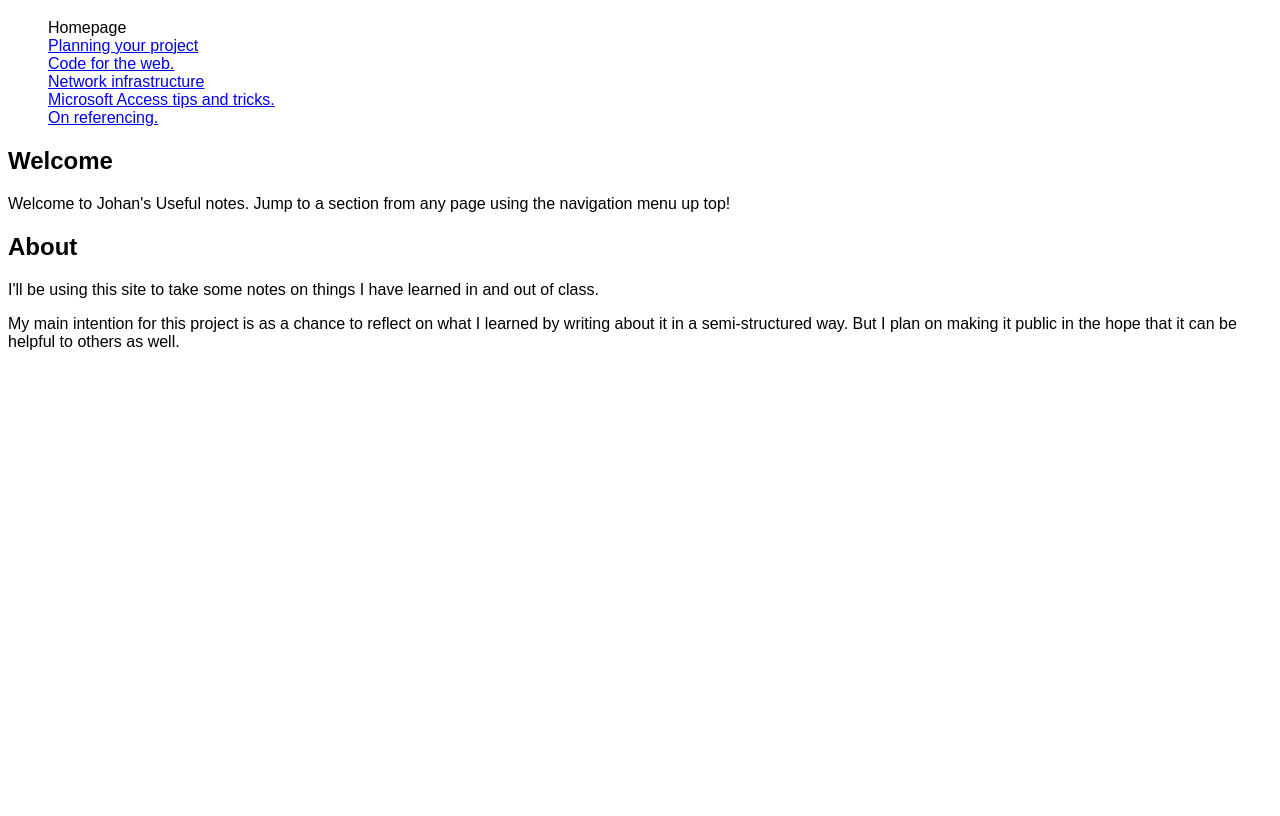
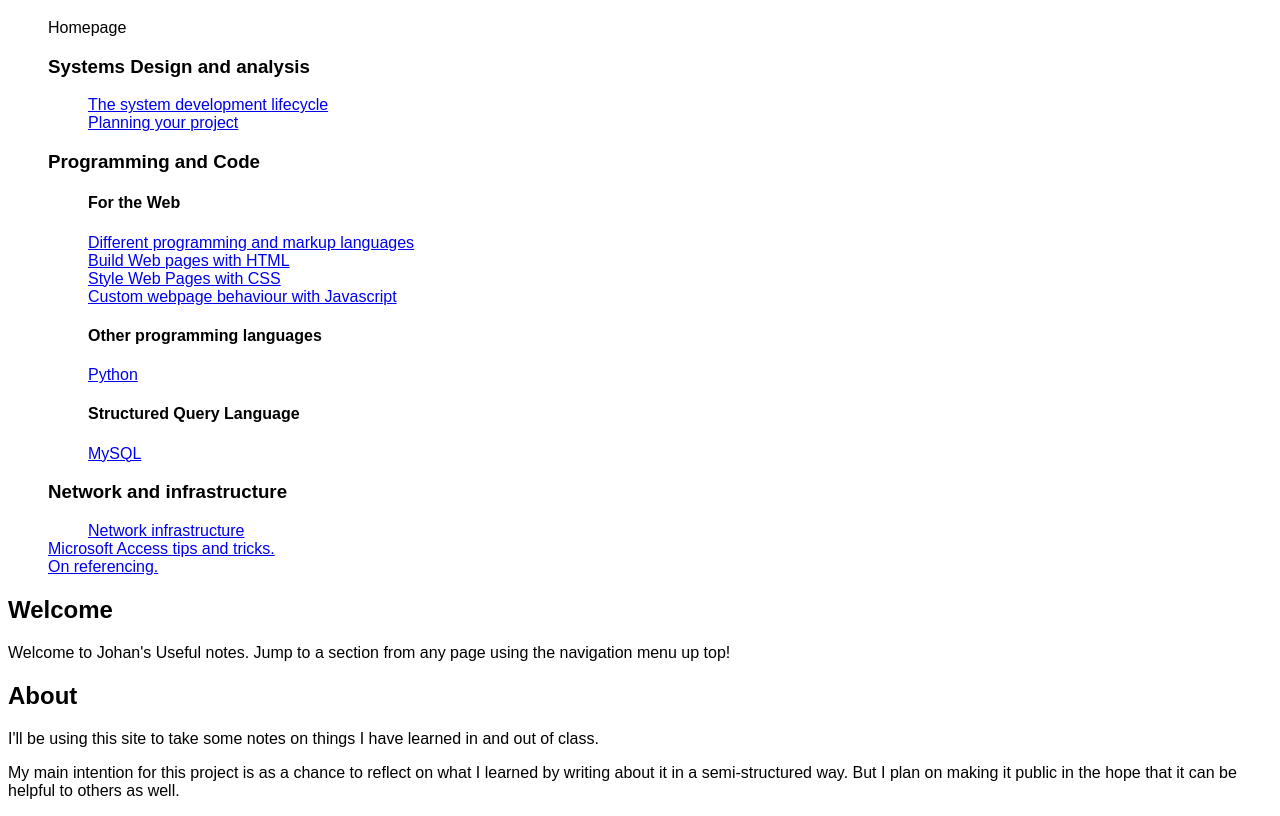
Before and after one commit to johanhobbs/useful-notes, a plain HTML site: page src/index.html in a window 1280 px wide. Shown: the part 61-877 px from the top of the page. Before the commit the page ends 800 px from the top, so only its background shows below. Drawn offline with Linux system fonts and the light colour scheme.

Commit message:
Added additional files, adding links to navigator

```diff
--- a/src/index.html
+++ b/src/index.html
@@ -11,9 +11,37 @@
     <nav>
       <ul>
         <li><a href="./index.html" class="current">Homepage</a></li>
-        <li><a href="./planning.html">Planning your project</a></li>
-        <li><a href="./web.html">Code for the web.</a></li>
-        <li><a href="./infrastructure.html">Network infrastructure</a></li>
+        <li>
+          <h3>Systems Design and analysis</h3>
+          <ul>
+            <li>
+              <a href="sdlc.html">The system development lifecycle</a>
+            </li>
+            <li>
+              <a href="./planning.html">Planning your project</a>
+            </li>
+          </ul>
+        </li>
+        <li>
+          <h3>Programming and Code</h3>
+          <ul>
+            <h4>For the Web</h4>
+            <li><a href="./languages.html">Different programming and markup languages</a></li>
+            <li><a href="./html.html">Build Web pages with HTML</a></li>
+            <li><a href="css.html">Style Web Pages with CSS</a></li>
+            <li><a href="js.html">Custom webpage behaviour with Javascript</a></li>
+            <h4>Other programming languages</h4>
+            <li><a href="python.html">Python</a></li>
+            <h4>Structured Query Language</h4>
+            <li><a href="mysql.html">MySQL</a></li>
+          </ul>
+        </li>
+        <li><h3>Network and infrastructure</h3>
+        <ul>
+          <li><a href="./infrastructure.html">Network infrastructure</a></li>
+        </ul>
+        </li>
+
         <li><a href="./access.html">Microsoft Access tips and tricks.</a></li>
         <li><a href="./referencing.html">On referencing.</a></li>
       </ul>
```
Also changed, not shown: src/css.html (added), src/html.html (renamed from src/web.html), src/js.html (added), src/languages.html (added), src/mysql.html (added), src/python.html (added), src/sdlc.html (added).
